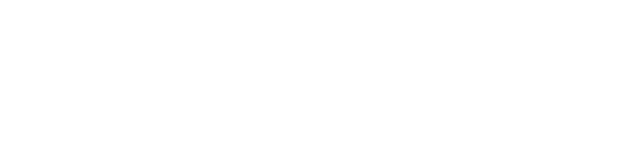
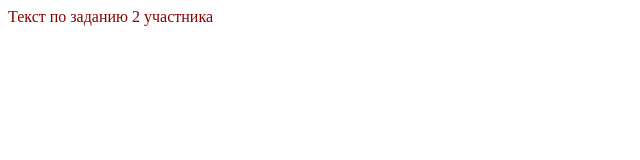
Before and after one commit to anacondacode/lesson_team, a plain HTML site: page index.html in a window 1280 px wide. Shown: the whole page, without its empty margins (0-640 px from the left). Drawn offline with Linux system fonts and the light colour scheme.

Commit message:
index.html div

```diff
--- a/index.html
+++ b/index.html
@@ -7,6 +7,7 @@
     <link rel="stylesheet" href="assets/css/style.css">
 </head>
 <body>
+    <div>Текст по заданию 2 участника</div>
 
 <!-- Тут должно быть что-то-->
 
```
